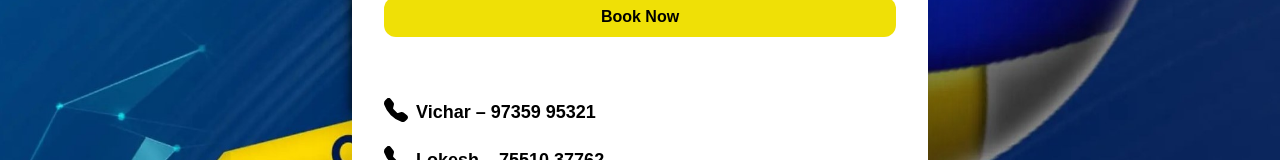
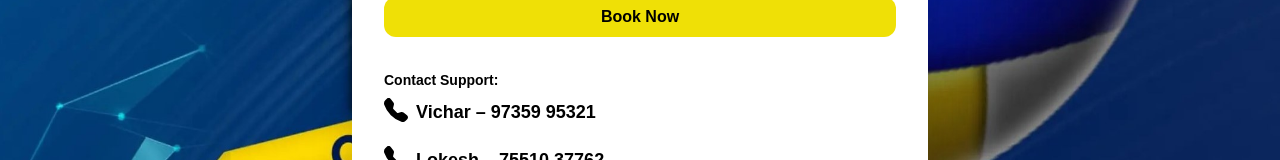
Before and after one commit to RajibDebnat/mym-player-booking, a Next.js app: page / in a window 1280 px wide. Shown: the part 634-794 px from the top of the page. Built offline with nearby package versions, Linux system fonts and the light colour scheme.

Commit message:
contact support text black

```diff
--- a/app/page.tsx
+++ b/app/page.tsx
@@ -85,7 +85,7 @@ const handleSubmit = async (e: React.FormEvent<HTMLFormElement>) => {
   Secure Your Spot
 
   {/* Logo 2 */}
-  <div className="relative max-sm:w-14  max-sm:h-14 w-12 h-12 ">
+  <div className="relative max-sm:w-14  max-sm:h-14 w-12 h-12   ">
     <Image
       src="/logo2.png" // Replace with your actual logo path
       alt="Logo 2"
@@ -198,7 +198,7 @@ const handleSubmit = async (e: React.FormEvent<HTMLFormElement>) => {
   </button>
 )}
         <div className="pt-2 border-t mt-0 text-sm">
-          <p className="font-semibold mb-2 text-white">For Support:</p>
+          <p className="font-semibold mb-2 text-black">Contact Support:</p>
           <div>
             <Link href="tel:+919735995321" className="text-black hover:underline flex gap-2" >
              <span className=' text-2xl '><BsTelephoneFill/> </span> <span className='text-lg font-semibold'>Vichar – 97359 95321</span>
```
